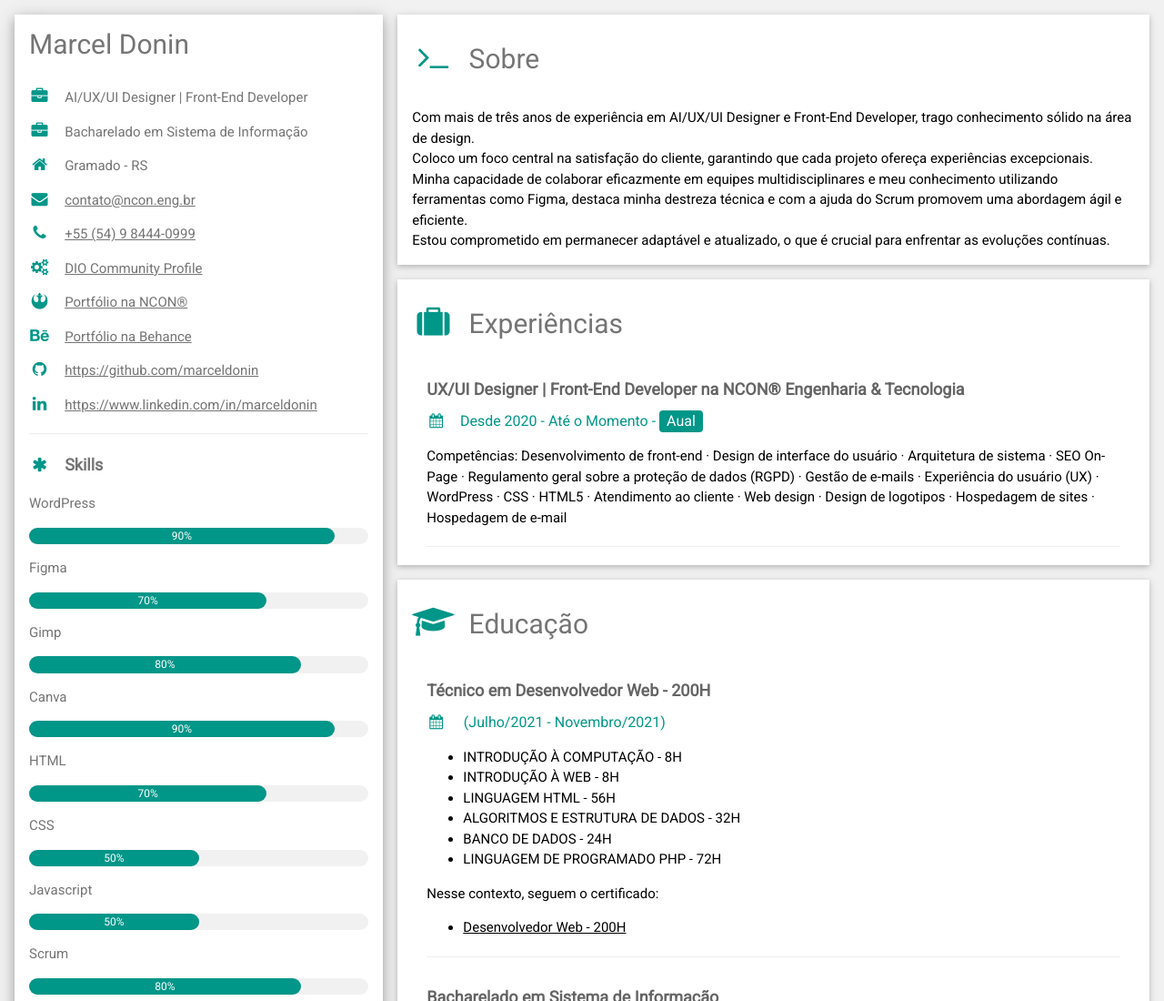
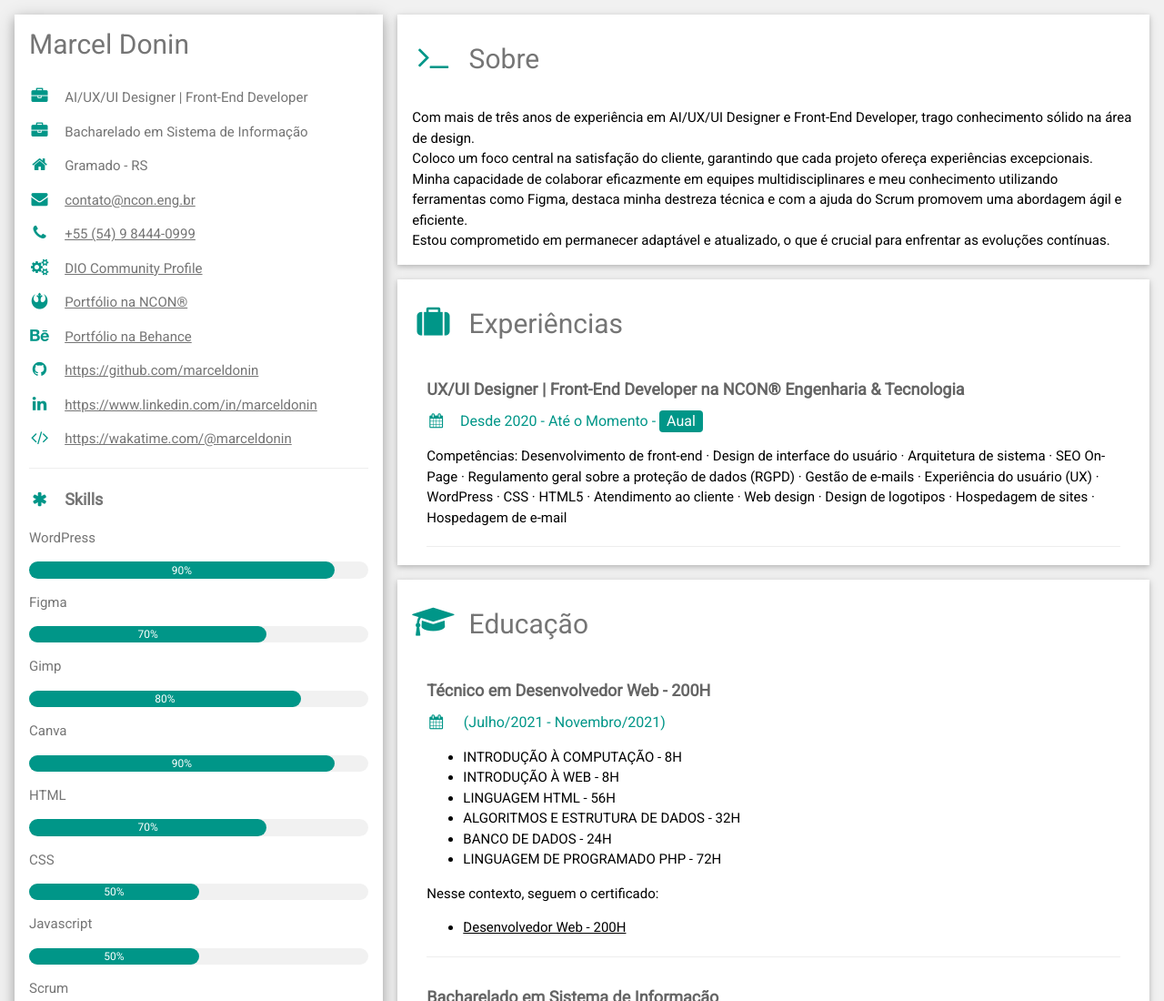
Before and after one commit to marceldonin/cv, a plain HTML site: page index.html in a window 1280 px wide. Shown: the top 1100 px of the page at 91% size. Drawn offline with nearby package versions, Linux system fonts and the light colour scheme.

Commit message:
CV version: 2.1

```diff
--- a/index.html
+++ b/index.html
@@ -70,6 +70,10 @@ Version: 1.0
               <p><a href="https://github.com/marceldonin" target="_blank"><i class="fa fa-github fa-fw w3-margin-right w3-large w3-text-teal"></i>https://github.com/marceldonin</a></p>
 
               <p><a href="https://www.linkedin.com/in/marceldonin" target="_blank"><i class="fa fa-linkedin fa-fw w3-margin-right w3-large w3-text-teal"></i>https://www.linkedin.com/in/marceldonin</a></p>
+
+              <p><a href="https://wakatime.com/@marceldonin" target="_blank"><i class="fa fa-code fa-fw w3-margin-right w3-large w3-text-teal"></i>https://wakatime.com/@marceldonin</a></p>
+
+
 
               <hr>
 
```
